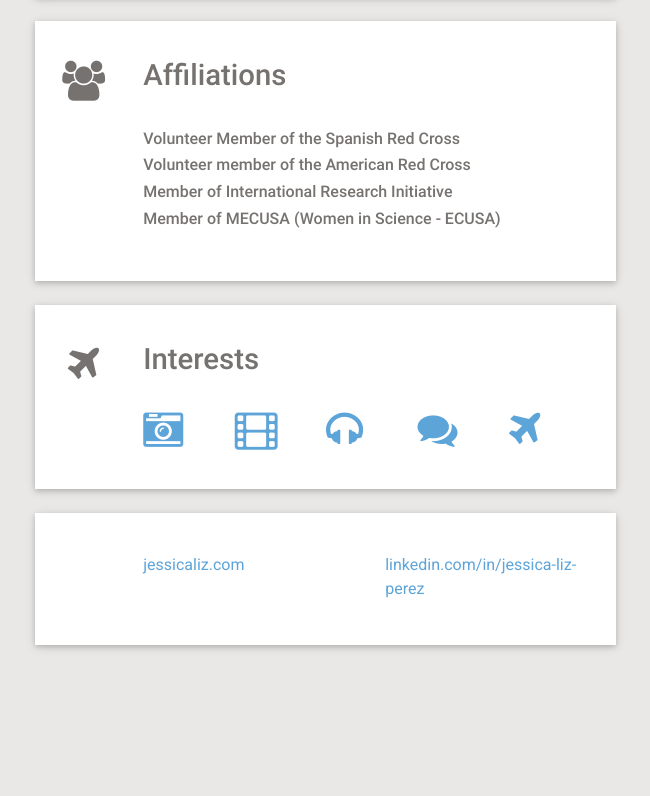
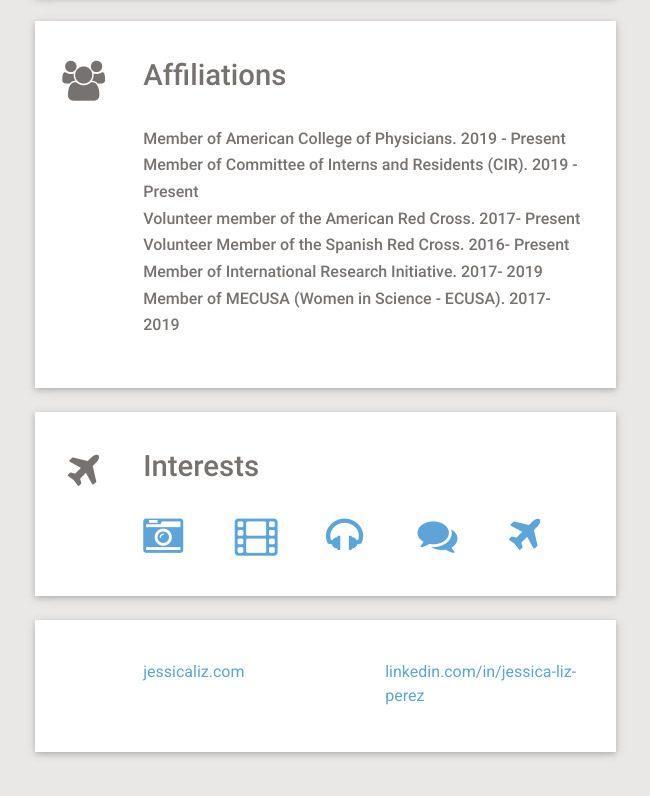
Before and after one commit to jcarlosaxzes/jessicaliz, a plain HTML site: page index.html in a window 1280 px wide. Shown: the part 1909-2705 px from the top of the page, without its empty margins (472-1122 px from the left). Before the commit the page ends 2618 px from the top, so only its background shows below. Drawn offline with Linux system fonts and the light colour scheme; some packages are replaced by stand-ins of ours.

Commit message:
AFFILIATIONS

```diff
--- a/index.html
+++ b/index.html
@@ -439,10 +439,13 @@
                             <h2>Affiliations </h2>
 
                             <div class="custom-content-wrapper wow fadeIn a2" data-wow-delay="0.2s">
-                                <h3>Volunteer Member of the Spanish Red Cross</h3>
-                                <h3>Volunteer member of the American Red Cross</h3>
-                                <h3>Member of International Research Initiative</h3>
-                                <h3>Member of MECUSA (Women in Science - ECUSA)</h3>
+
+                                <h3>Member of American College of Physicians. 2019 - Present</h3>
+                                <h3>Member of Committee of Interns and Residents (CIR). 2019 - Present</h3>
+                                <h3>Volunteer member of the American Red Cross. 2017- Present</h3>
+                                <h3>Volunteer Member of the Spanish Red Cross. 2016- Present</h3>
+                                <h3>Member of International Research Initiative. 2017- 2019</h3>
+                                <h3>Member of MECUSA (Women in Science - ECUSA). 2017-2019</h3>
                             </div>
                         </div>
                     </div>
```
